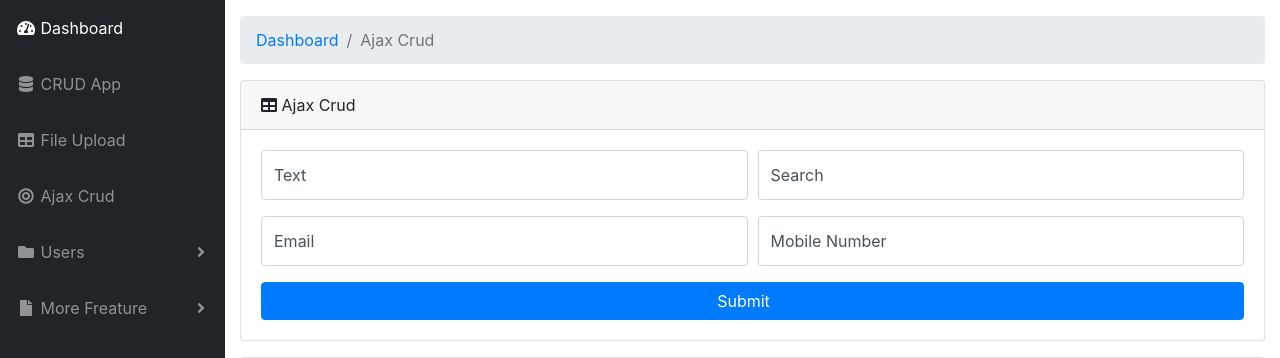
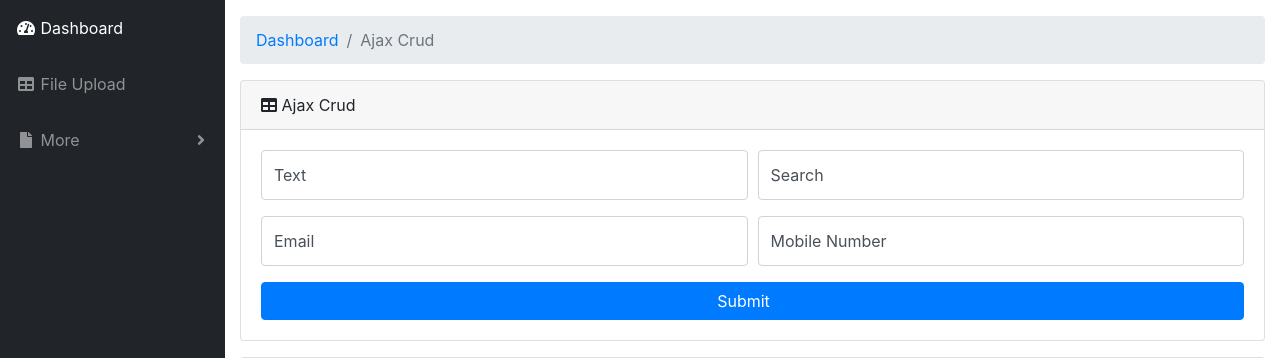
Before and after one commit to HitakshiHans-4603/interCCS-hackathon, a Django app: page /ajax/ in a window 1280 px wide. Shown: the part 56-414 px from the top of the page. Run offline with Django 3.2, Linux system fonts and the light colour scheme; a user stored in the database is signed in; data that the repository does not hold is empty; some libraries are stand-ins or nearby versions.

Commit message:
freature

```diff
--- a/templates/elements/sidebar.html
+++ b/templates/elements/sidebar.html
@@ -5,41 +5,22 @@
             <span>Dashboard</span>
         </a>
     </li>
-    <li class="nav-item">
-        <a class="nav-link" href="{% url 'list' %}">
-            <i class="fas fa-fw fa-database"></i>
-            <span>CRUD App</span>
-        </a>
-    </li>
+
     <li class="nav-item">
         <a class="nav-link" href="{% url 'fileupload' %}">
             <i class="fas fa-fw fa-table"></i>
             <span>File Upload</span>
         </a>
     </li>
-    <li class="nav-item">
-        <a class="nav-link" href="{% url 'ajax' %}">
-            <i class="fas fa-fw fa-bullseye"></i>
-            <span>Ajax Crud</span>
-        </a>
-    </li>
-    <li class="nav-item dropdown">
-        <a class="nav-link dropdown-toggle" href="#" id="pagesDropdown" role="button" data-toggle="dropdown" aria-haspopup="true" aria-expanded="false">
-            <i class="fas fa-fw fa-folder"></i>
-            <span>Users</span>
-        </a>
-        <div class="dropdown-menu" aria-labelledby="pagesDropdown">
-            <a class="dropdown-item" href="{% url 'users' %}">User List</a>
-        </div>
-    </li>
+
+
      <li class="nav-item dropdown">
         <a class="nav-link dropdown-toggle" href="#" id="pagesDropdown" role="button" data-toggle="dropdown" aria-haspopup="true" aria-expanded="false">
             <i class="fas fa-fw fa-file"></i>
-            <span>More Freature</span>
+            <span>More</span>
         </a>
         <div class="dropdown-menu" aria-labelledby="pagesDropdown">
-            <a class="dropdown-item" href="{% url 'upload_csv' %}">CSV Import</a>
-            <div class="dropdown-divider"></div>
+
             <a class="dropdown-item" href="{% url 'changePassword' %}">Change Password</a>
         </div>
     </li>
```
Also changed, not shown: db.sqlite3, 1 other file.
